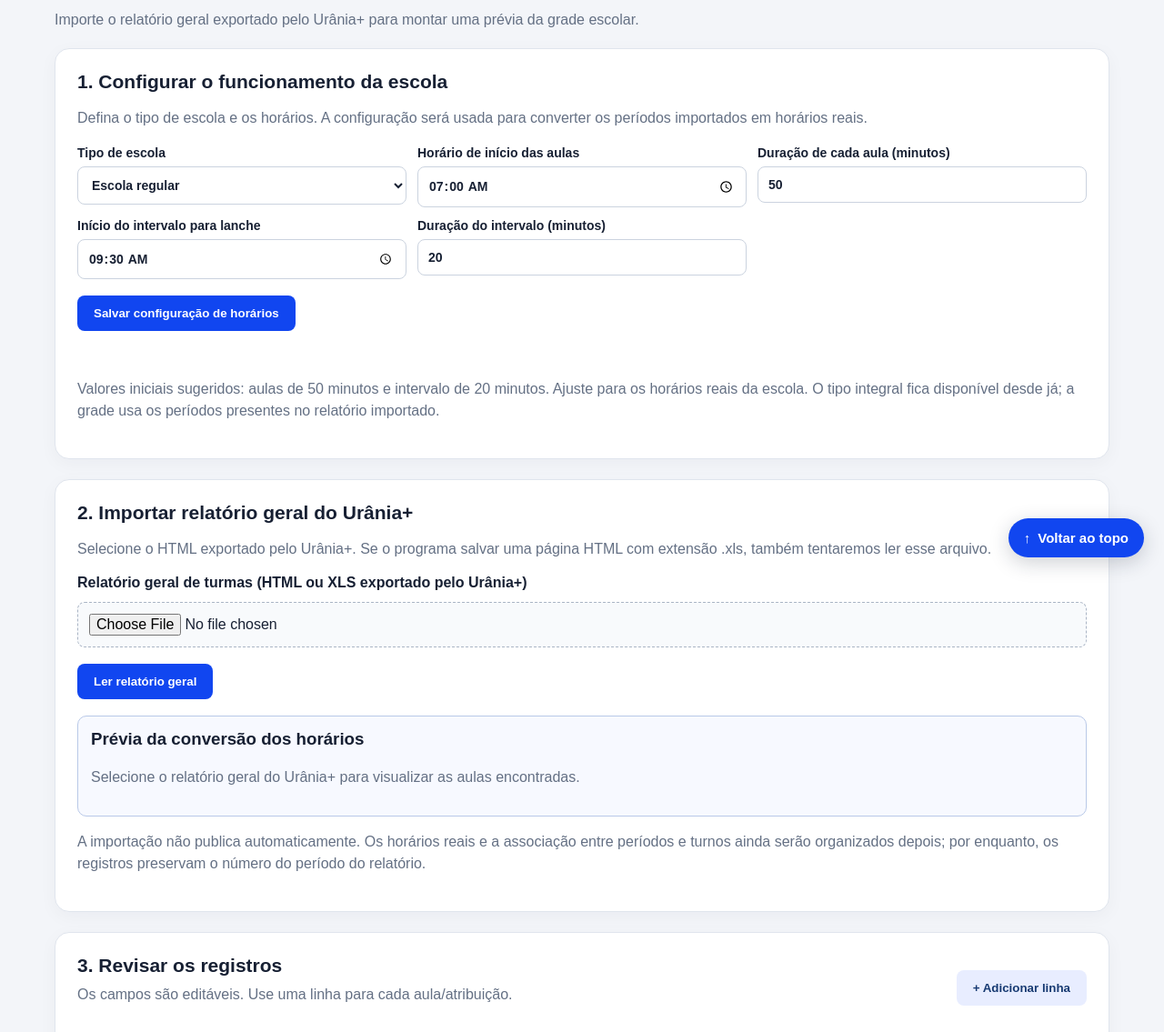
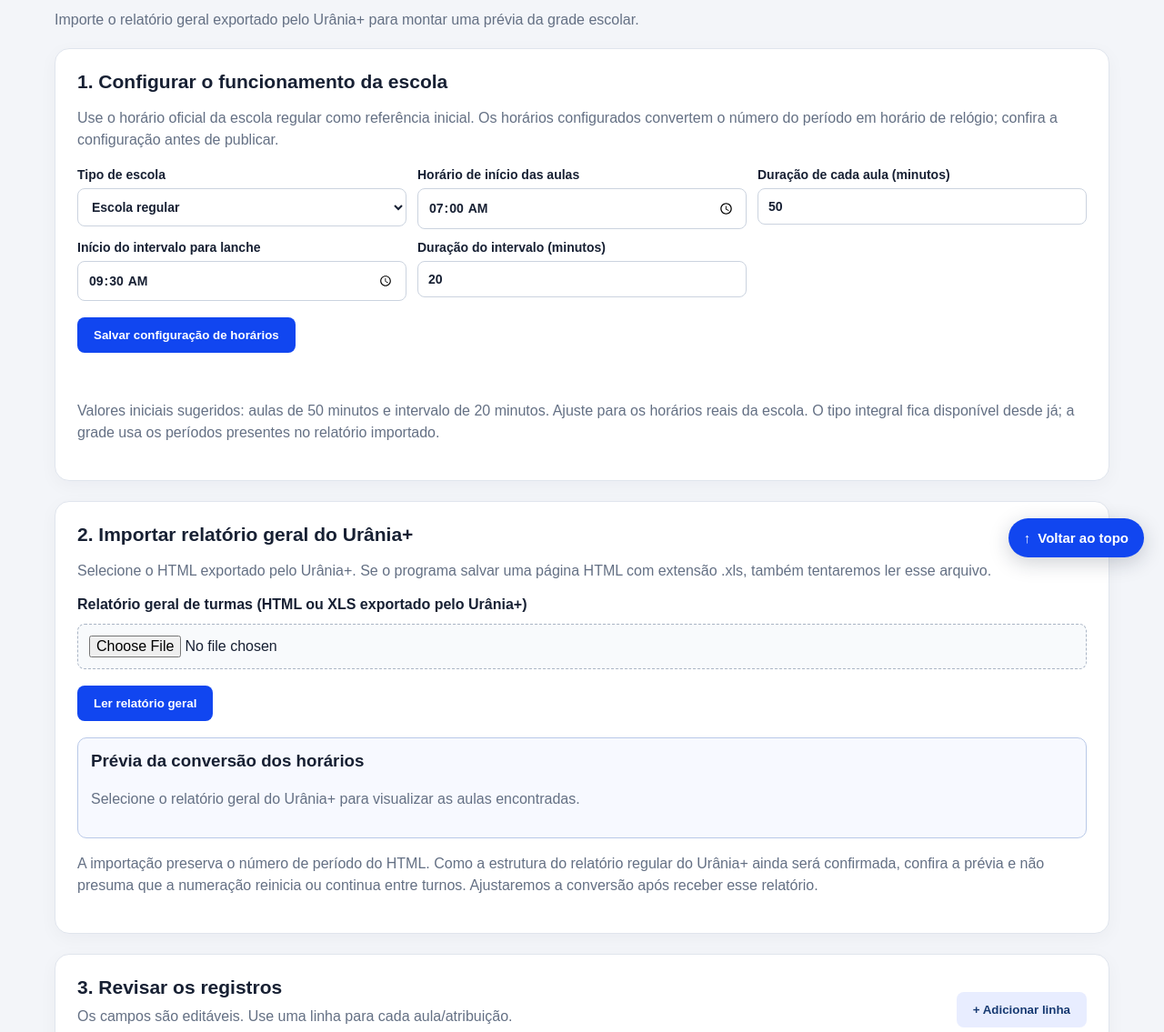
Before and after one commit to PllucianoCarvalho/totem_escola, a website: page public/admin/horarios.html in a window 1280 px wide. Shown: the part 165-1300 px from the top of the page at 91% size. Drawn offline with Linux system fonts and the light colour scheme; no server answers.

Commit message:
Esclarece limites atuais da conversão do relatório Urânia+

```diff
--- a/public/admin/horarios.html
+++ b/public/admin/horarios.html
@@ -19,7 +19,7 @@
     </header>
     <section class="cartao" id="configuracaoHorario">
       <h2>1. Configurar o funcionamento da escola</h2>
-      <p>Defina o tipo de escola e os horários. A configuração será usada para converter os períodos importados em horários reais.</p>
+      <p>Use o horário oficial da escola regular como referência inicial. Os horários configurados convertem o número do período em horário de relógio; confira a configuração antes de publicar.</p>
       <div class="config-grade">
         <label for="tipoEscola">Tipo de escola
           <select id="tipoEscola">
@@ -54,7 +54,7 @@
       </form>
       <p id="statusImportacao" role="status"></p>
       <section id="painelConversao" class="painel-conversao" aria-live="polite"><h3>Prévia da conversão dos horários</h3><p id="estadoConversao">Selecione o relatório geral do Urânia+ para visualizar as aulas encontradas.</p><div id="previsualizacaoLeitura"></div></section>
-      <p class="ajuda">A importação não publica automaticamente. Os horários reais e a associação entre períodos e turnos ainda serão organizados depois; por enquanto, os registros preservam o número do período do relatório.</p>
+      <p class="ajuda">A importação preserva o número de período do HTML. Como a estrutura do relatório regular do Urânia+ ainda será confirmada, confira a prévia e não presuma que a numeração reinicia ou continua entre turnos. Ajustaremos a conversão após receber esse relatório.</p>
     </section>
     <section class="cartao">
       <div class="titulo-linha">
```
